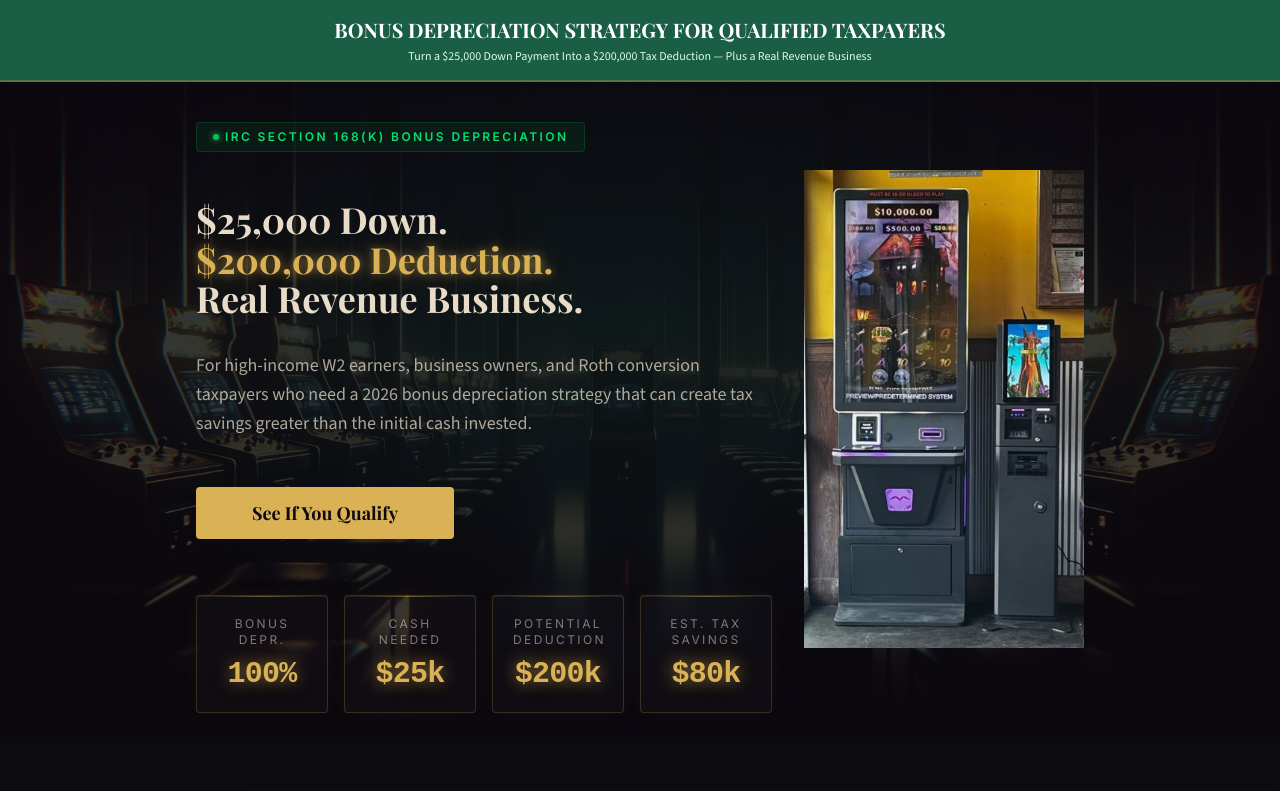
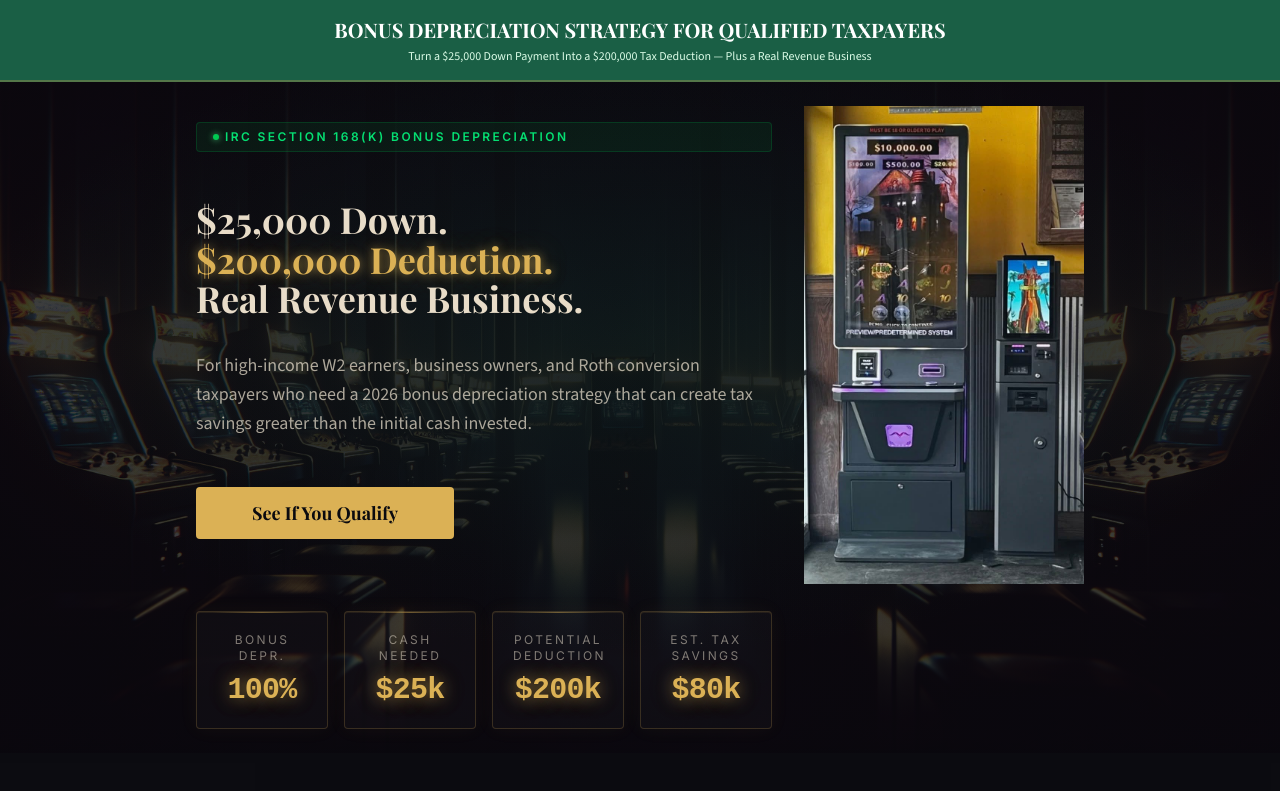
Before and after one commit to kennysabangan/arcade-tax-guide, a React (Vite) app: page /arcade in a window 1280 px wide. Shown: the top 791 px of the page. Built offline with nearby package versions, Linux system fonts and the light colour scheme; what @react-pdf/renderer would draw is missing.

Commit message:
Layout: Match image height to text content (side-by-side, stretch)

```diff
--- a/src/pages/ArcadeLandingPage.jsx
+++ b/src/pages/ArcadeLandingPage.jsx
@@ -228,8 +228,8 @@ const leadScore = computeLeadScore();
           className="absolute inset-0 pointer-events-none"
           style={{ background: 'radial-gradient(ellipse 75% 60% at 50% 45%, rgba(26,95,69,0.12) 0%, transparent 70%)' }}
         />
-        <div className="relative z-20 flex-1 flex flex-row items-center justify-center px-5 py-4 sm:py-6 landscape:py-2 gap-8 max-w-6xl mx-auto">
-          <div className="flex-1 max-w-xl order-1">
+        <div className="relative z-20 flex-1 flex flex-row items-stretch px-5 py-4 sm:py-6 landscape:py-2 gap-8 max-w-6xl mx-auto" style={{ minHeight: '450px' }}>
+          <div className="flex-1 max-w-xl order-1 h-full flex flex-col justify-center">
             <div className="inline-flex items-center gap-1.5 px-3 py-1 sm:px-4 sm:py-1.5 landscape:px-2 landscape:py-0.5 rounded-sm border border-green-700/30 bg-green-900/20 mt-4 mb-8 sm:mb-10 lg:mb-12 landscape:mb-4">
               <span className="w-1.5 h-1.5 rounded-full bg-green-500 flex-shrink-0" style={{ boxShadow: '0 0 6px rgba(74,222,128,0.8)' }} />
               <span className="text-green-400 text-xs font-semibold uppercase tracking-[0.1em] sm:tracking-[0.2em] font-nav whitespace-nowrap">
@@ -249,7 +249,7 @@ const leadScore = computeLeadScore();
               For high-income W2 earners, business owners, and Roth conversion taxpayers who need a 2026 bonus depreciation strategy that can create tax savings greater than the initial cash invested.
             </p>
 
-            <div className="mt-6 sm:mt-10 lg:mt-12 mb-6 sm:mb-10 lg:mb-14 landscape:mt-6 landscape:mb-6">
+            <div className="mt-6 sm:mt-10 lg:mt-12 mb-6 sm:mb-10 lg:mb-14 landscape:mt-6 landscape:mb-6 flex-1 flex flex-col justify-center" style={{ flexBasis: 'auto' }}>
               <div className="mb-2 sm:mb-3 lg:mb-4 landscape:mb-2">
                 <a
                   href="#lead-form"
@@ -260,13 +260,13 @@ const leadScore = computeLeadScore();
               </div>
             </div>
 
-            <div className="grid grid-cols-2 sm:grid-cols-4 gap-4 w-full max-w-2xl sm:max-w-4xl lg:max-w-6xl">
+            <div className="grid grid-cols-2 sm:grid-cols-4 gap-4 w-full max-w-2xl sm:max-w-4xl lg:max-w-6xl flex-shrink-0" style={{ flexBasis: 'auto' }}>
               {trustBullets.map((s, i) => (
                 <StatBox key={i} label={s.label} value={s.value} />
               ))}
             </div>
           </div>
-          <div className="flex-1 max-w-[200px] sm:max-w-[280px] flex justify-center items-center order-2">
+          <div className="flex-1 max-w-[200px] sm:max-w-[280px] flex justify-center items-center order-2 h-full" style={{ flexBasis: 'auto' }}>
             <img src="/images/arcade-machine.jpg" alt="Arcade Machine" className="w-full h-auto object-contain" />
           </div>
         </div>
```
